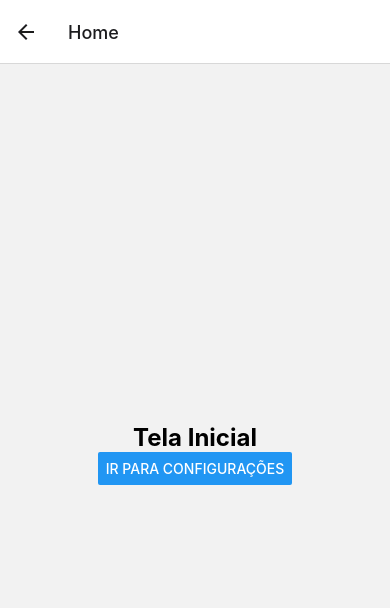
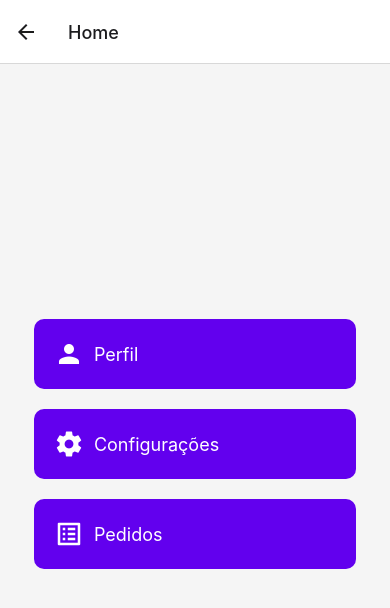
Before and after one commit to DaviSodre/Projeto-Mobile, a React Native app: screen /Home in a window 390 px wide. Shown: the top 608 px of the page. Built offline with nearby package versions, Linux system fonts and the light colour scheme.

Commit message:
Atualizações da tela inicial

```diff
--- a/src/screens/HomeScreen.js
+++ b/src/screens/HomeScreen.js
@@ -1,14 +1,22 @@
 import React from 'react';
-import { View, Text, StyleSheet, Button } from 'react-native';
+import { View, Text, StyleSheet, TouchableOpacity } from 'react-native';
+import Icon from 'react-native-vector-icons/MaterialIcons'; // Importando o ícone do Material Icons
 
-const HomeScreen = ({ navigation }) => {
+const HomeScreen = () => {
   return (
     <View style={styles.container}>
-      <Text style={styles.title}>Tela Inicial</Text>
-      <Button
-        title="Ir para Configurações"
-        onPress={() => navigation.navigate('Configurações')}
-      />
+      <TouchableOpacity style={styles.box}>
+        <Icon name="person" size={30} color="#fff" />
+        <Text style={styles.boxText}>Perfil</Text>
+      </TouchableOpacity>
+      <TouchableOpacity style={styles.box}>
+        <Icon name="settings" size={30} color="#fff" />
+        <Text style={styles.boxText}>Configurações</Text>
+      </TouchableOpacity>
+      <TouchableOpacity style={styles.box}>
+        <Icon name="list-alt" size={30} color="#fff" />
+        <Text style={styles.boxText}>Pedidos</Text>
+      </TouchableOpacity>
     </View>
   );
 };
@@ -18,10 +26,22 @@ const styles = StyleSheet.create({
     flex: 1,
     justifyContent: 'center',
     alignItems: 'center',
+    padding: 16,
+    backgroundColor: '#f5f5f5',
   },
-  title: {
-    fontSize: 24,
-    fontWeight: 'bold',
+  box: {
+    flexDirection: 'row',
+    alignItems: 'center',
+    backgroundColor: '#6200ee',
+    padding: 20,
+    borderRadius: 10,
+    marginBottom: 20,
+    width: '90%',
+  },
+  boxText: {
+    color: '#fff',
+    fontSize: 18,
+    marginLeft: 10,
   },
 });
 
```
